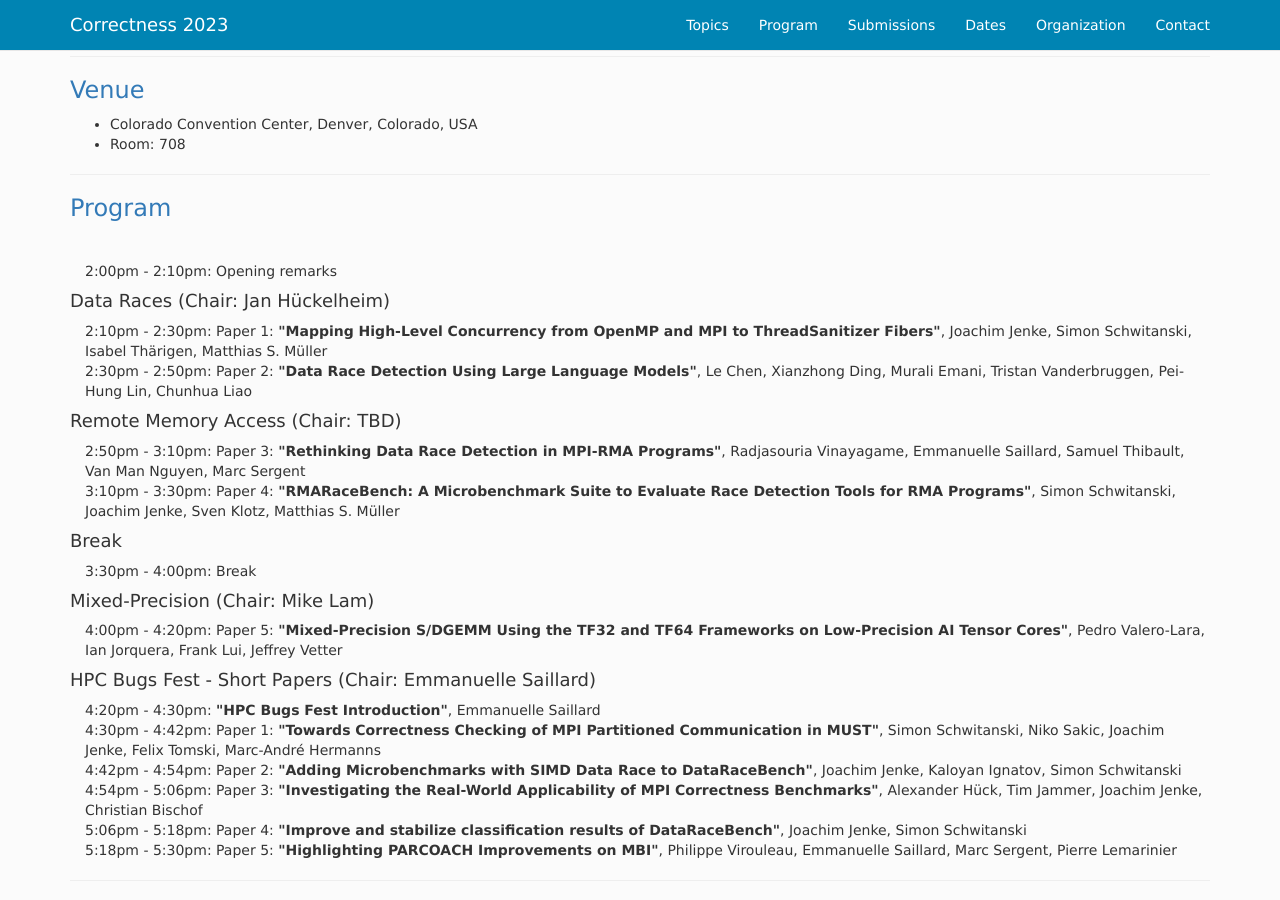
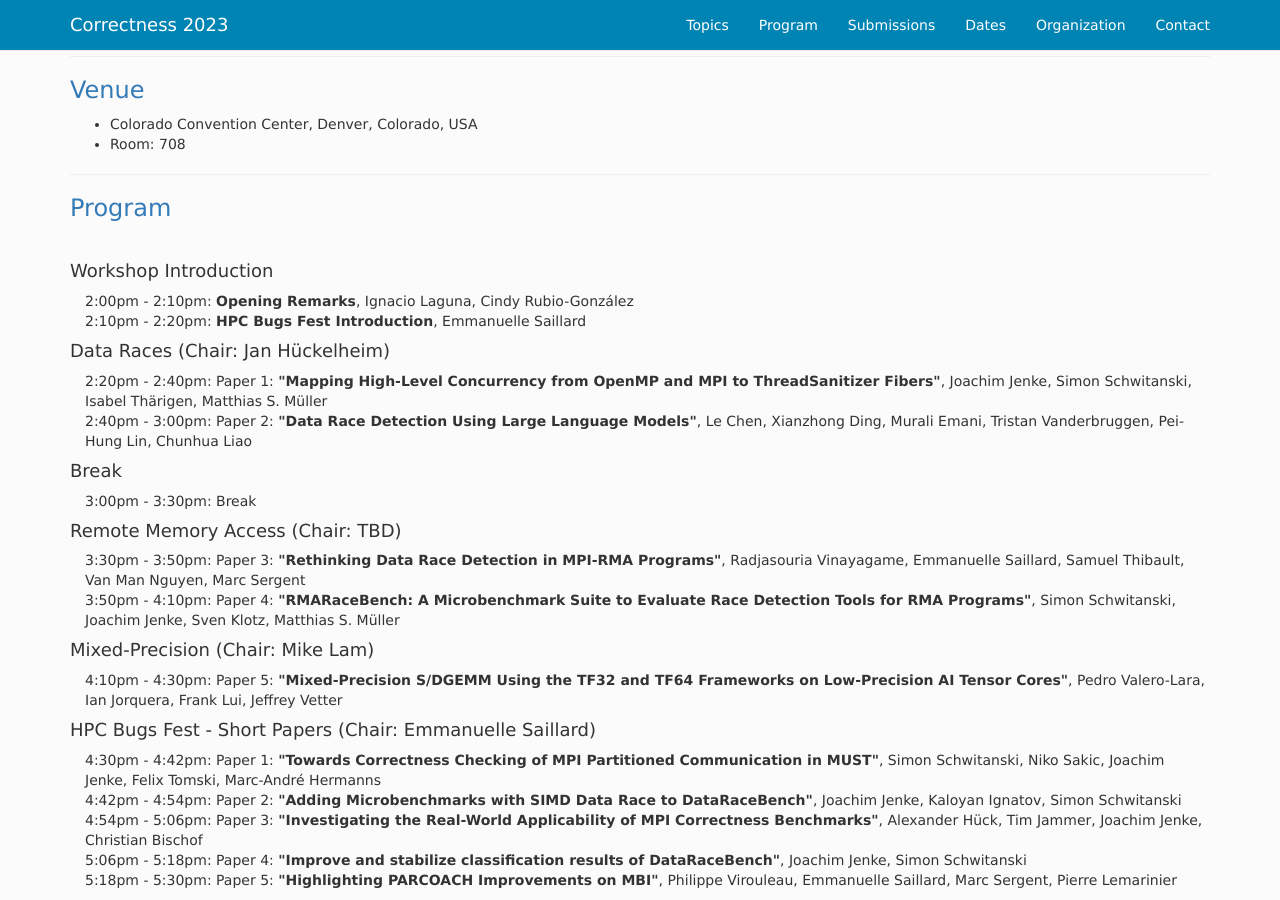
Before and after one commit to correctness-workshop/2023, a Jekyll site: the page built from index.md, in a window 1280 px wide and 900 px high, scrolled down 2863 px. Built offline with Jekyll 4.4.1, drawn with Linux system fonts in a browser that asks for light colours; nearby versions of some CDN libraries; the list of posts is cut into pages by our own code.

Commit message:
Update index.md

```diff
--- a/index.md
+++ b/index.md
@@ -148,38 +148,38 @@ All time zones are AOE.
 ### <a class="anchor" name="program">Program</a>
 <br />
 
+#### Workshop Introduction
 <table>
-<tr><td width="15">  </td> <td>2:00pm - 2:10pm:  Opening remarks    </td> </tr>
+<tr><td width="15">  </td> <td>2:00pm - 2:10pm:  <b>Opening Remarks</b>, Ignacio Laguna, Cindy Rubio-González </td> </tr>
+<tr><td width="15">  </td> <td>2:10pm - 2:20pm:  <b>HPC Bugs Fest Introduction</b>, Emmanuelle Saillard </td> </tr>
 </table>
 
 #### Data Races (Chair: Jan Hückelheim)
 <table>
-<tr><td width="15">  </td> <td>2:10pm - 2:30pm:  Paper 1:  <b>"Mapping High-Level Concurrency from OpenMP and MPI to ThreadSanitizer Fibers"</b>, Joachim Jenke, Simon Schwitanski, Isabel Thärigen, Matthias S. Müller </td> </tr>
+<tr><td width="15">  </td> <td>2:20pm - 2:40pm:  Paper 1:  <b>"Mapping High-Level Concurrency from OpenMP and MPI to ThreadSanitizer Fibers"</b>, Joachim Jenke, Simon Schwitanski, Isabel Thärigen, Matthias S. Müller </td> </tr>
 
-<tr><td width="15">  </td> <td>2:30pm - 2:50pm:  Paper 2: <b>"Data Race Detection Using Large Language Models"</b>, Le Chen, Xianzhong Ding, Murali Emani, Tristan Vanderbruggen, Pei-Hung Lin, Chunhua Liao </td> </tr>
+<tr><td width="15">  </td> <td>2:40pm - 3:00pm:  Paper 2: <b>"Data Race Detection Using Large Language Models"</b>, Le Chen, Xianzhong Ding, Murali Emani, Tristan Vanderbruggen, Pei-Hung Lin, Chunhua Liao </td> </tr>
+</table>
+
+#### Break
+<table>
+<tr><td width="15">  </td> <td> 3:00pm - 3:30pm:  Break </td> </tr>
 </table>
 
 #### Remote Memory Access (Chair: TBD)
 <table>
-<tr><td width="15">  </td> <td>2:50pm - 3:10pm:  Paper 3: <b>"Rethinking Data Race Detection in MPI-RMA Programs"</b>, Radjasouria Vinayagame, Emmanuelle Saillard, Samuel Thibault, Van Man Nguyen, Marc Sergent </td> </tr>
+<tr><td width="15">  </td> <td>3:30pm - 3:50pm:  Paper 3: <b>"Rethinking Data Race Detection in MPI-RMA Programs"</b>, Radjasouria Vinayagame, Emmanuelle Saillard, Samuel Thibault, Van Man Nguyen, Marc Sergent </td> </tr>
 
-<tr><td width="15">  </td> <td>3:10pm - 3:30pm:  Paper 4: <b>"RMARaceBench: A Microbenchmark Suite to Evaluate Race Detection Tools for RMA Programs"</b>, Simon Schwitanski, Joachim Jenke, Sven Klotz, Matthias S. Müller </td> </tr>
-</table>
-
-#### Break
-<table>
-<tr><td width="15">  </td> <td> 3:30pm - 4:00pm:  Break </td> </tr>
+<tr><td width="15">  </td> <td>3:50pm - 4:10pm:  Paper 4: <b>"RMARaceBench: A Microbenchmark Suite to Evaluate Race Detection Tools for RMA Programs"</b>, Simon Schwitanski, Joachim Jenke, Sven Klotz, Matthias S. Müller </td> </tr>
 </table>
 
 #### Mixed-Precision (Chair: Mike Lam)
 <table>
-<tr><td width="15">  </td> <td>4:00pm - 4:20pm:  Paper 5: <b>"Mixed-Precision S/DGEMM Using the TF32 and TF64 Frameworks on Low-Precision AI Tensor Cores"</b>, Pedro Valero-Lara, Ian Jorquera, Frank Lui, Jeffrey Vetter </td> </tr>
+<tr><td width="15">  </td> <td>4:10pm - 4:30pm:  Paper 5: <b>"Mixed-Precision S/DGEMM Using the TF32 and TF64 Frameworks on Low-Precision AI Tensor Cores"</b>, Pedro Valero-Lara, Ian Jorquera, Frank Lui, Jeffrey Vetter </td> </tr>
 </table>
 
 #### HPC Bugs Fest - Short Papers (Chair: Emmanuelle Saillard)
 <table>
-<tr><td width="15">  </td> <td>4:20pm - 4:30pm:  <b>"HPC Bugs Fest Introduction"</b>, Emmanuelle Saillard </td> </tr>
-
 <tr><td width="15">  </td> <td>4:30pm - 4:42pm:  Paper 1: <b>"Towards Correctness Checking of MPI Partitioned Communication in MUST"</b>,
        Simon Schwitanski, Niko Sakic, Joachim Jenke, Felix Tomski, Marc-André Hermanns</td> </tr>
 
```
